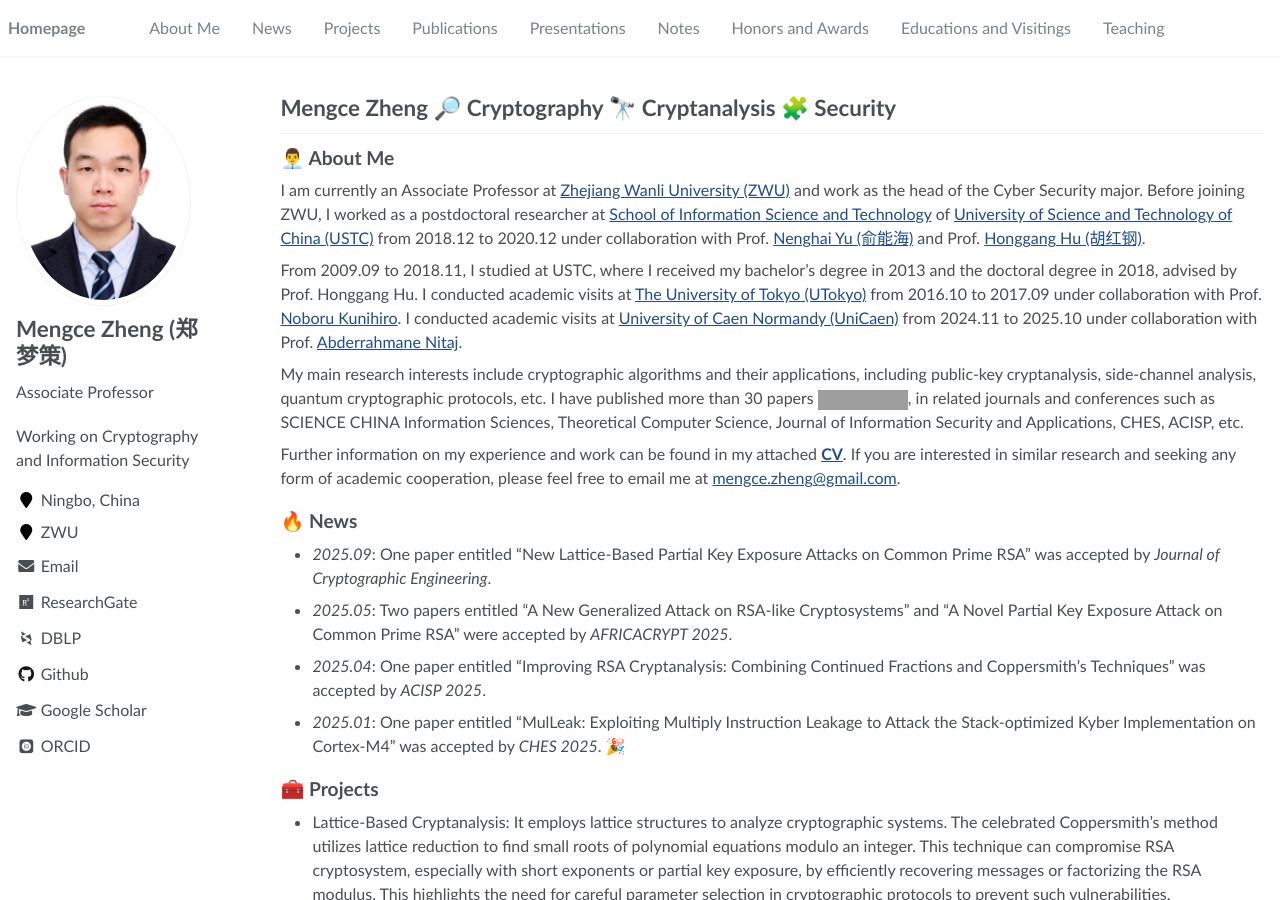
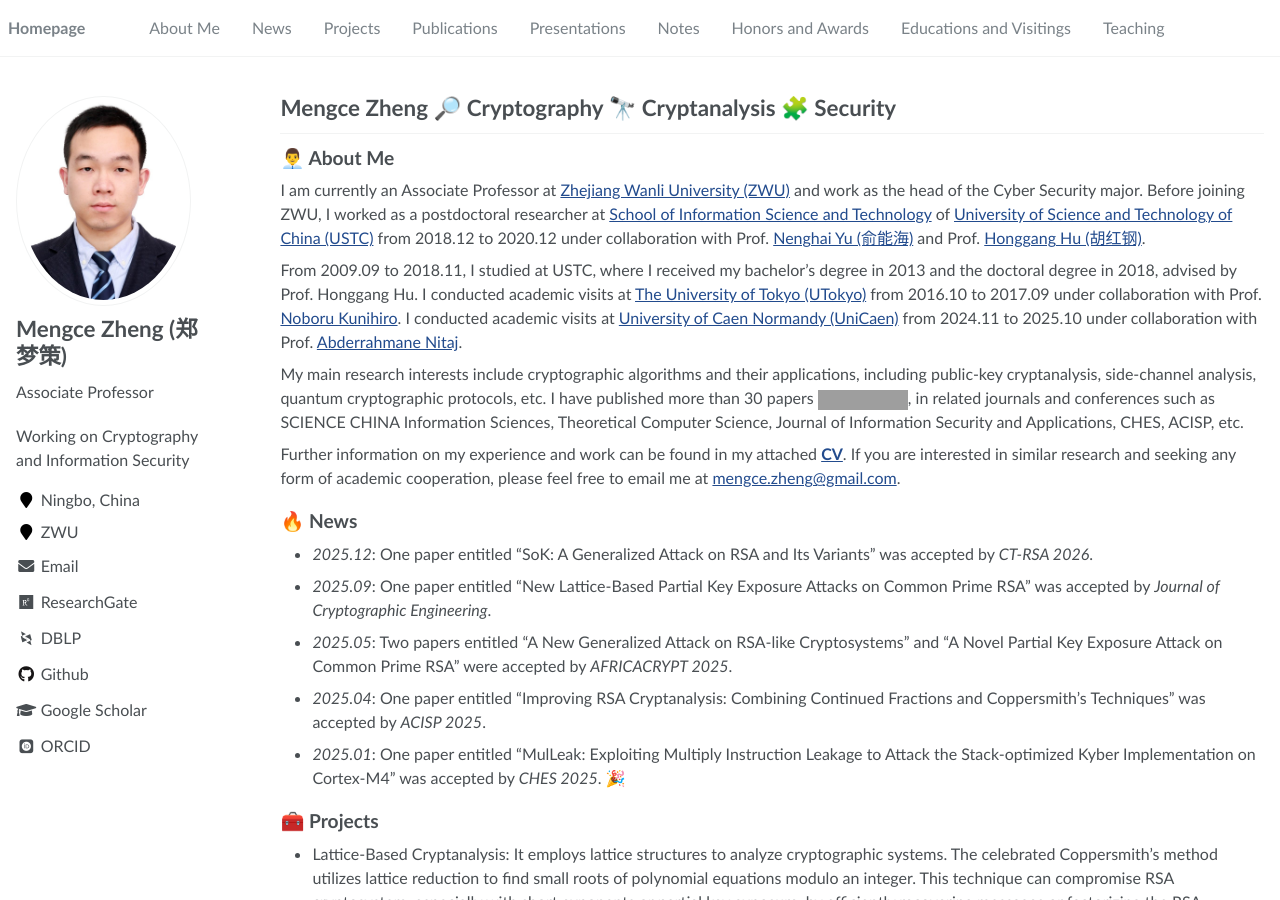
Before and after one commit to MengceZheng/MengceZheng.github.io, a Jekyll site: the page built from _pages/about.md, in a window 1280 px wide and 900 px high. Built offline with Jekyll 4.4.1, drawn with Linux system fonts in a browser that asks for light colours; some web fonts are replaced; grey boxes are pictures that could not be loaded.

Commit message:
docs: update about.md

```diff
--- a/_pages/about.md
+++ b/_pages/about.md
@@ -31,6 +31,7 @@ If you are interested in similar research and seeking any form of academic coope
 
 ## 🔥 News
 
+- *2025.12*: One paper entitled "SoK: A Generalized Attack on RSA and Its Variants" was accepted by *CT-RSA 2026*.
 - *2025.09*: One paper entitled "New Lattice-Based Partial Key Exposure Attacks on Common Prime RSA" was accepted by *Journal of Cryptographic Engineering*.
 - *2025.05*: Two papers entitled "A New Generalized Attack on RSA-like Cryptosystems" and "A Novel Partial Key Exposure Attack on Common Prime RSA" were accepted by *AFRICACRYPT 2025*.
 - *2025.04*: One paper entitled "Improving RSA Cryptanalysis: Combining Continued Fractions and Coppersmith's Techniques" was accepted by *ACISP 2025*.
```
